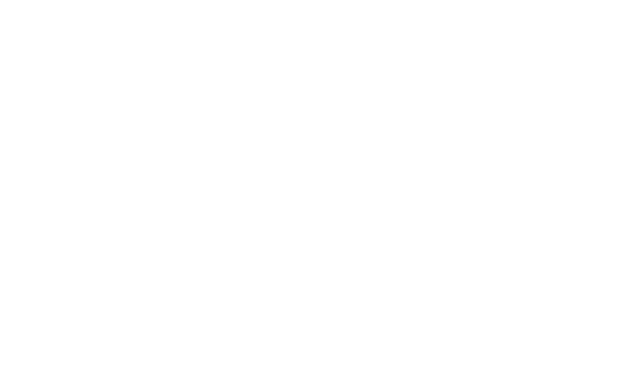
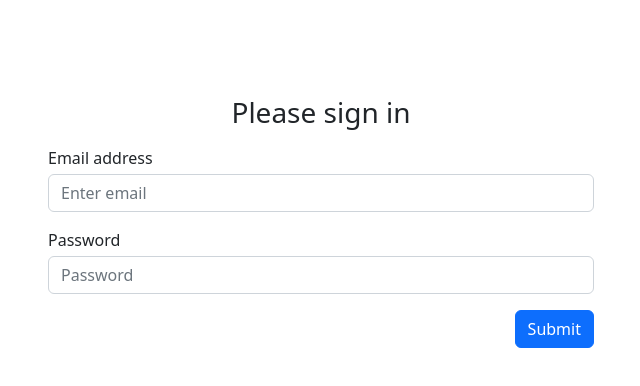
Before and after one commit to fatihdlm/hr-frontend, a React (Create React App) app: page /login in a window 1280 px wide. Before the commit this address had no page. Shown: the top 386 px of the page, without its empty margins (319-959 px from the left). Built offline with nearby package versions, Linux system fonts and the light colour scheme.

Commit message:
Login Page UI has been implemented

```diff
--- a/src/App.js
+++ b/src/App.js
@@ -1,6 +1,7 @@
 import { Route, Routes } from "react-router-dom";
 import About from "./components/pages/About";
 import Home from "./components/pages/Home";
+import Login from "./components/login/Login";
 import Employee from "./components/employee/Employee";
 import EmployeeDetail from "./components/employee/EmployeeDetail";
 import AddEmployee from "./components/employee/AddEmployee";
@@ -9,6 +10,7 @@
   return (
     <Routes>
       <Route path="/" element={<Home/>} />
+      <Route path="/login" element={<Login/>} />
       <Route path="/about" element={<About/>} />
       <Route path="/employees" element={<Employee/>} />
       <Route path="/addEmployee" element={<AddEmployee/>} />
--- /dev/null
+++ b/src/components/login/Login.js
@@ -0,0 +1,31 @@
+import React, { useState } from 'react'
+import { Container } from 'react-bootstrap'
+
+const Login = () => {
+    const [input, setInput] = useState(null)
+
+    const onChange = event => {
+        console.log(event.target.name)
+    }
+    return (
+        <Container>
+            <div className='row justify-content-md-center mt-xl-5'>
+                <form className='mt-xl-5 col-lg-6'>
+                    <h1 className="h3 mb-3 font-weight-normal text-center">Please sign in</h1>
+                    <div class="form-group mt-3">
+                        <label for="exampleInputEmail1">Email address</label>
+                        <input onChange={onChange} name='email' type="email" class="form-control mt-1" id="exampleInputEmail1" aria-describedby="emailHelp" placeholder="Enter email" />
+                    </div>
+                    <div class="form-group mt-3">
+                        <label for="exampleInputPassword1">Password</label>
+                        <input onChange={onChange} name="password" type="password" class="form-control mt-1" id="exampleInputPassword1" placeholder="Password" />
+                    </div>
+                    <button type="submit" class="btn btn-primary mt-3 float-end ">Submit</button>
+                </form>
+            </div>
+
+        </Container>
+    )
+}
+
+export default Login
--- a/src/components/navigation/Navigation.js
+++ b/src/components/navigation/Navigation.js
@@ -12,6 +12,7 @@
         <Navbar.Collapse id="basic-navbar-nav">
           <Nav className="me-auto">
             <Nav.Link href="/">Home</Nav.Link>
+            <Nav.Link href="/login">Login</Nav.Link>
             <Nav.Link href="/about">About</Nav.Link>
             <Nav.Link href="/employees">Employee List</Nav.Link>
             <Nav.Link href="/addEmployee">Add Employee</Nav.Link>
```
